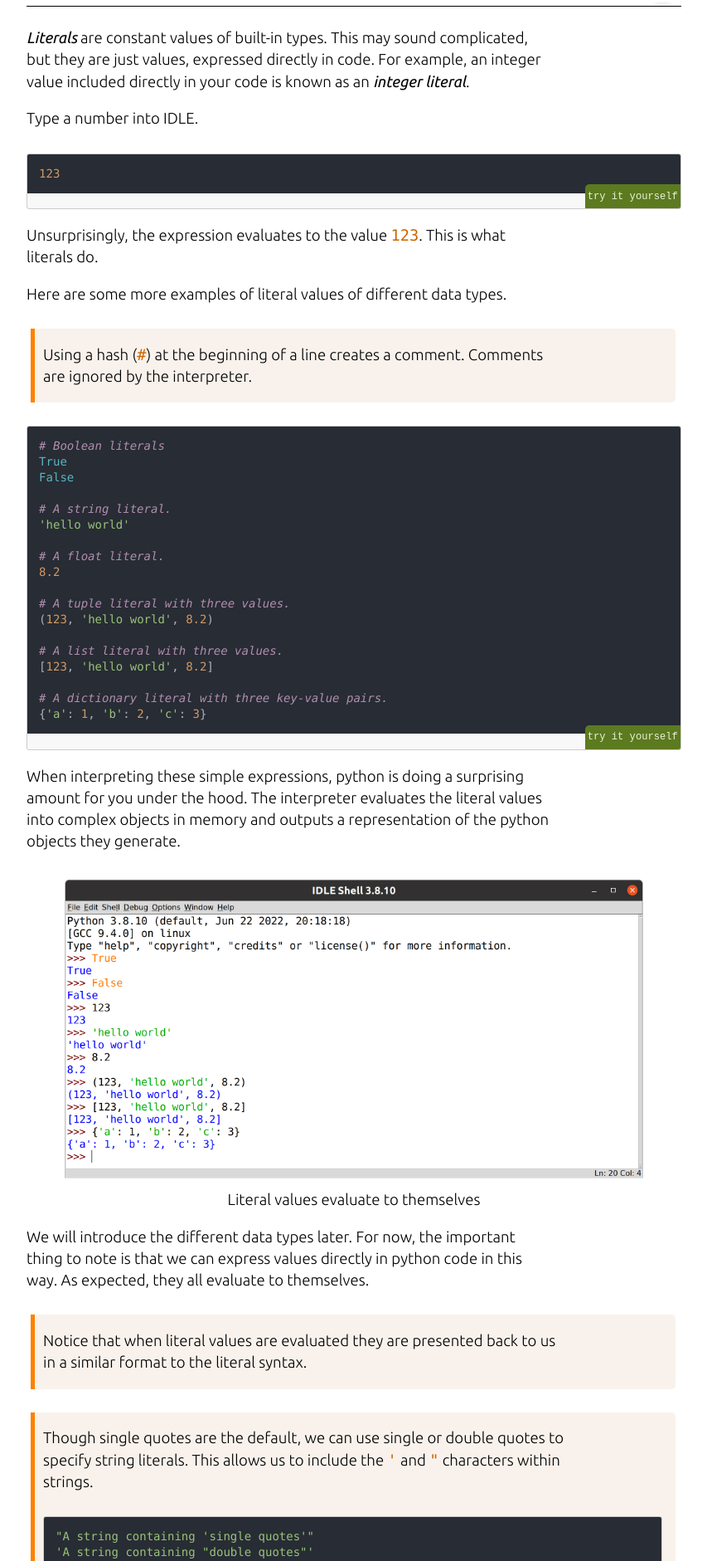
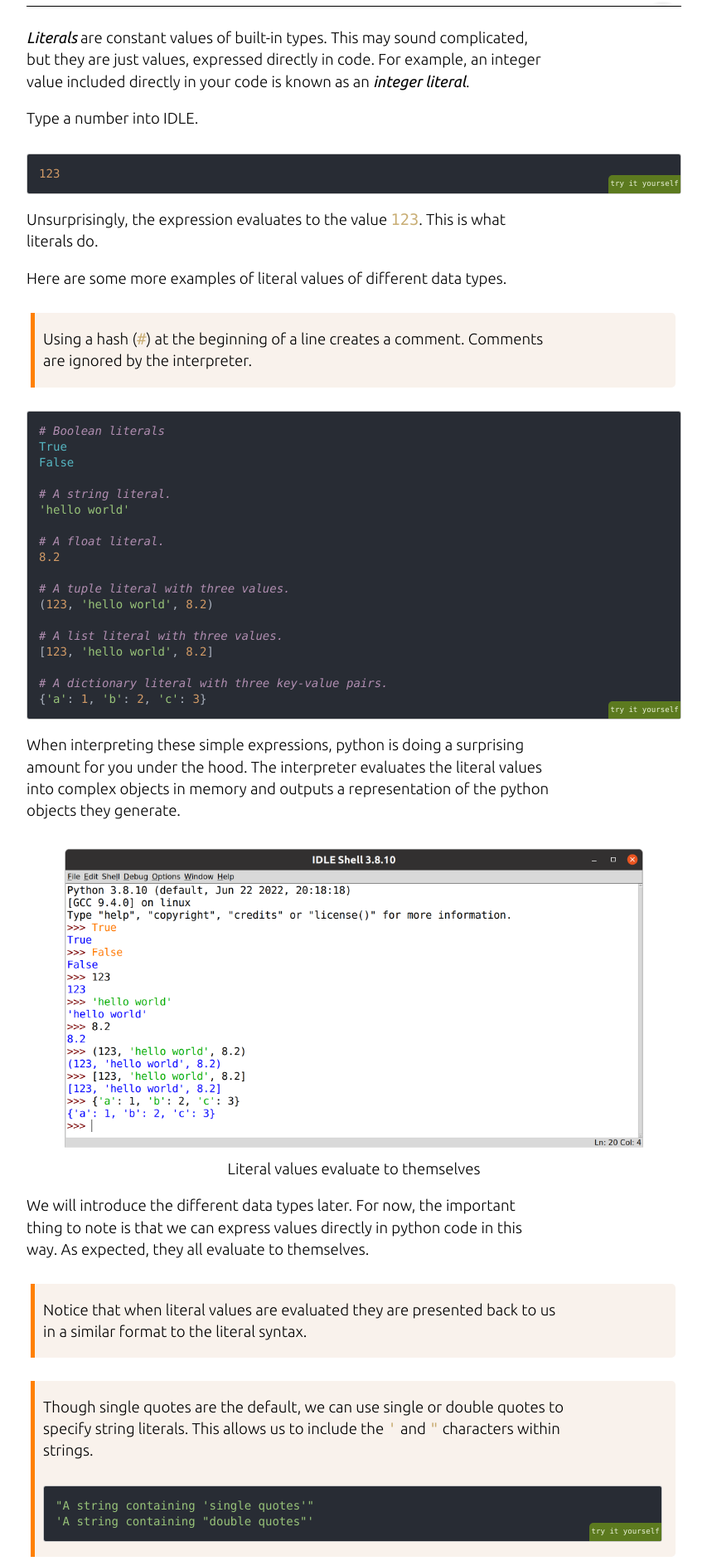
Before and after one commit to GAMR1520/GAMR1520, a Jekyll site: the page built from lab-1.1.md, in a window 1280 px wide. Shown: the part 4193-6074 px from the top of the page at 83% size, without its empty margins (213-1066 px from the left). Built offline with Jekyll 4.4.1, drawn with Linux system fonts in a browser that asks for light colours; nearby versions of some CDN libraries; our own code applies the rules of GitHub Pages for plain Markdown files.

Commit message:
more css simplification

```diff
--- a/_layouts/default.html
+++ b/_layouts/default.html
@@ -118,16 +118,6 @@
 	border-bottom: 2px solid;
 }
 
-h1 {
-	padding-bottom: 0.3em;
-	line-height: 1.2;
-	border-bottom-width: 1px;
-	border-bottom-style: solid;
-}
-
-h1, h2, h3 {
-	font-weight: normal;
-}
 
 table {
 	border-collapse: collapse;
--- a/markdown.css
+++ b/markdown.css
@@ -35,6 +35,17 @@
         font-size: 14pt;
         line-height: 1.4em;
     }
+}
+
+h1 {
+	padding-bottom: 0.3em;
+	line-height: 1.2;
+	border-bottom-width: 1px;
+	border-bottom-style: solid;
+}
+
+h1, h2, h3 {
+	font-weight: normal;
 }
 
 
@@ -139,12 +150,12 @@
     object-fit: contain;
 }
 
-pre {
+pre > code {
     position: relative;
     padding-bottom: 1em;
 }
 
-pre::after {
+pre > code::after {
     content: "try it yourself";
     position: absolute;
     right: 0;
@@ -161,7 +172,7 @@
     background-color: hsl(var(--note-hue), 50%, 95%);
     border-color: hsl(var(--note-hue), 100%, 50%);
 }
-:not(pre):not(.hljs) > code {
+code:not(.hljs) {
     color: hsl(var(--note-hue), 100%, 40%);
 }
 
```
